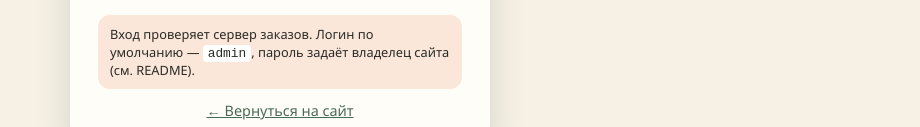
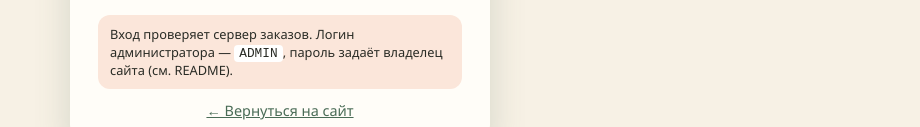
Before and after one commit to DARK8877/croissant-cafe, a website: page login.html in a window 1280 px wide. Shown: the part 551-678 px from the top of the page, without its empty margins (360-1280 px from the left). Drawn offline with Linux system fonts and the light colour scheme.

Commit message:
Update login.html

```diff
--- a/login.html
+++ b/login.html
@@ -24,7 +24,7 @@
     </form>
 
     <p class="hint">
-      Вход проверяет сервер заказов. Логин по умолчанию — <code>admin</code>, пароль задаёт владелец сайта (см. README).
+      Вход проверяет сервер заказов. Логин администратора — <code>ADMIN</code>, пароль задаёт владелец сайта (см. README).
     </p>
     <a href="index.html" class="back">← Вернуться на сайт</a>
   </main>
```
